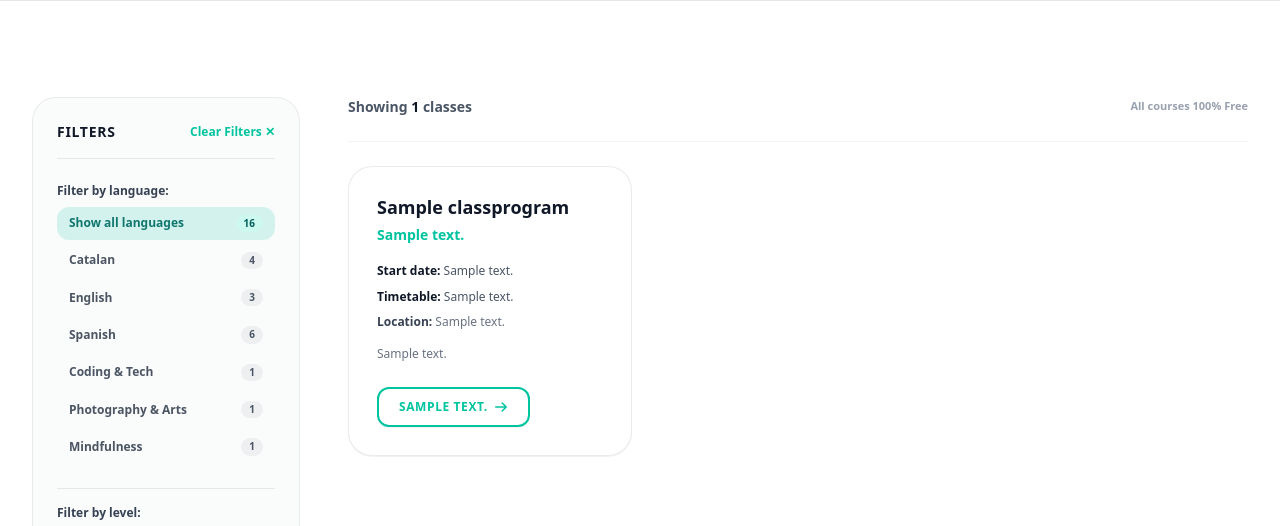
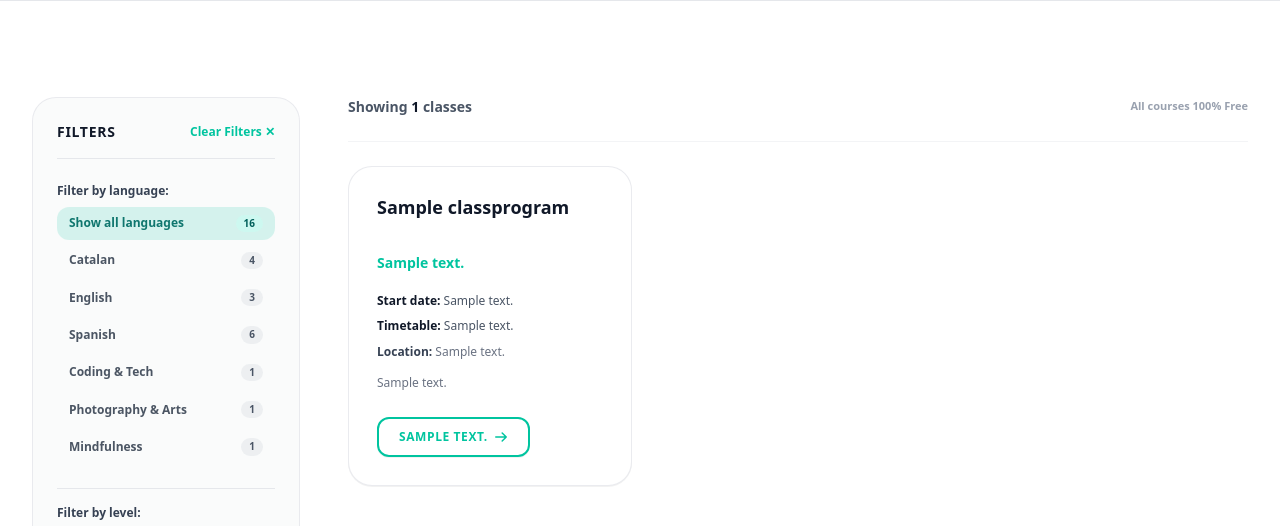
Before and after one commit to KhairullahChakir/educacion-para-ella, a Django app: page /classes/ in a window 1280 px wide. Shown: the part 610-1136 px from the top of the page. Run offline with Django 5.2, Linux system fonts and the light colour scheme; tables that the repository leaves empty hold one stand-in row (values such as "Sample post").

Commit message:
Standardize card title and status badge heights for pixel-perfect horizontal row alignment on /classes/

```diff
--- a/core/templates/core/classes.html
+++ b/core/templates/core/classes.html
@@ -210,14 +210,19 @@
                          data-status="{{ program.status|default:'open' }}">
 
                         <div>
-                            <h3 class="text-base sm:text-lg font-bold text-gray-900 leading-snug">
-                                {{ program.title }}
-                            </h3>
+                            <!-- Standardized Title Height for Pixel-Perfect Row Alignment -->
+                            <div class="min-h-[3.25rem] flex items-start">
+                                <h3 class="text-base sm:text-lg font-bold text-gray-900 leading-snug">
+                                    {{ program.title }}
+                                </h3>
+                            </div>
 
-                            <!-- Level & Registration Status line in vibrant teal -->
-                            <p class="text-xs sm:text-sm font-bold text-[#00c49f] mt-1.5 flex items-center gap-1.5">
-                                {{ program.badge_text|default:'A1 • Open for Registration' }}
-                            </p>
+                            <!-- Standardized Level & Registration Status Height -->
+                            <div class="h-6 flex items-center mt-1">
+                                <p class="text-xs sm:text-sm font-bold text-[#00c49f] flex items-center gap-1.5">
+                                    {{ program.badge_text|default:'A1 • Open for Registration' }}
+                                </p>
+                            </div>
 
                             <!-- Course Metadata List -->
                             <div class="mt-4 space-y-1.5 text-xs text-gray-600">
```
Also changed, not shown: theme/static/css/dist/styles.css.
